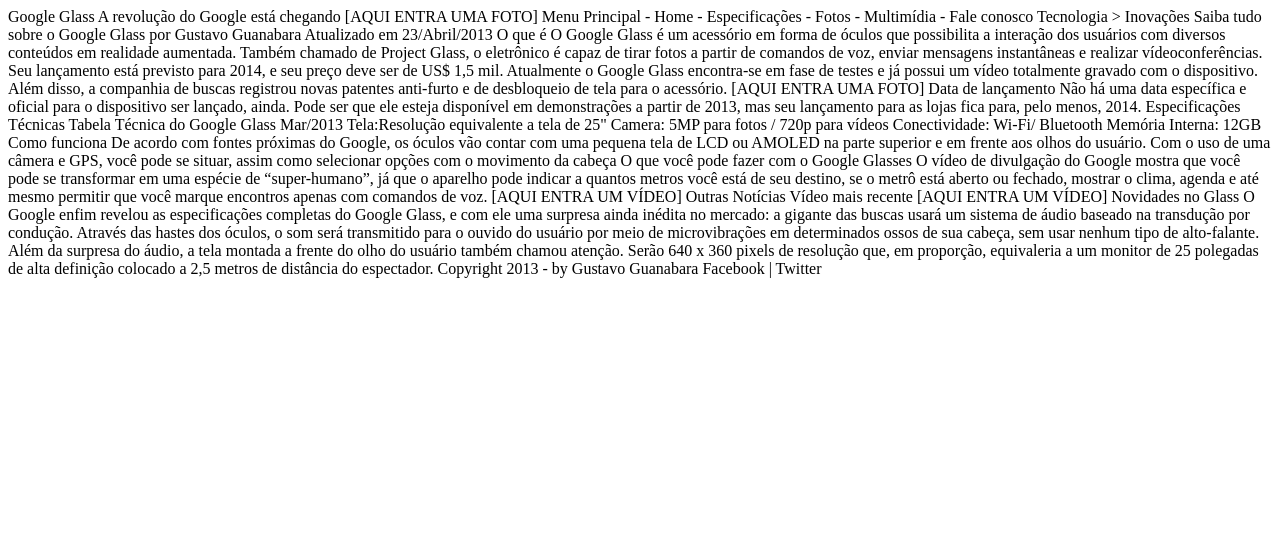
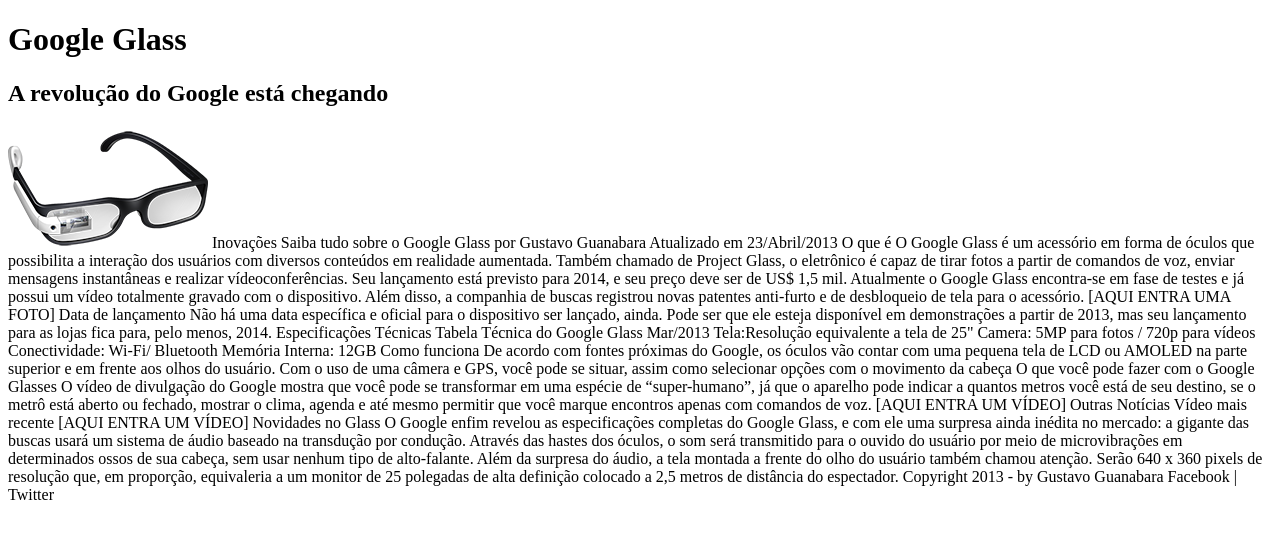
Before and after one commit to MikaelPavao/VScode, a plain HTML site: page CursoEmVideo/index.html in a window 1280 px wide. Drawn offline with Linux system fonts and the light colour scheme.

Commit message:
Adicionado titulo, subtitulo e imagems do óculos

```diff
--- a/CursoEmVideo/index.html
+++ b/CursoEmVideo/index.html
@@ -2,11 +2,16 @@
 <html lang="pt-br">
     <head>
         <meta charset="UTF8"/>
+        <title>Tudo sobre o Google Glass</title>
     </head>
     <body>
-Google Glass
-A revolução do Google está chegando
+        <div id="interface">
+            <hgroup>
+                <h1>Google Glass</h1>
+                <h2>A revolução do Google está chegando</h2>
+            </hgroup>
 
+            <img src="_imagens/glass-oculos-preto-peq.png"
 [AQUI ENTRA UMA FOTO]
 
 Menu Principal
@@ -57,5 +62,6 @@
 
 Copyright 2013 - by Gustavo Guanabara
 Facebook | Twitter
+</div>
 </body>
 </html>
```
